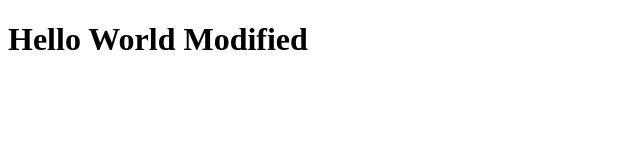
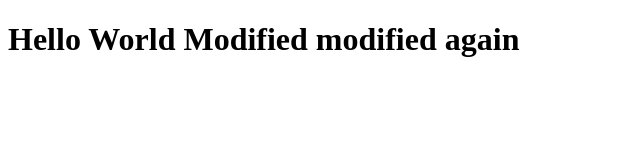
Before and after one commit to reni-techie/javarepo, a plain HTML site: page index.html in a window 1280 px wide. Shown: the whole page, without its empty margins (0-640 px from the left). Drawn offline with Linux system fonts and the light colour scheme.

Commit message:
Update index.html again

```diff
--- a/index.html
+++ b/index.html
@@ -6,6 +6,6 @@
     <title>Document</title>
   </head>
   <body>
-    <h1>Hello World Modified</h1>
+    <h1>Hello World Modified modified again</h1>
   </body>
 </html>
```
